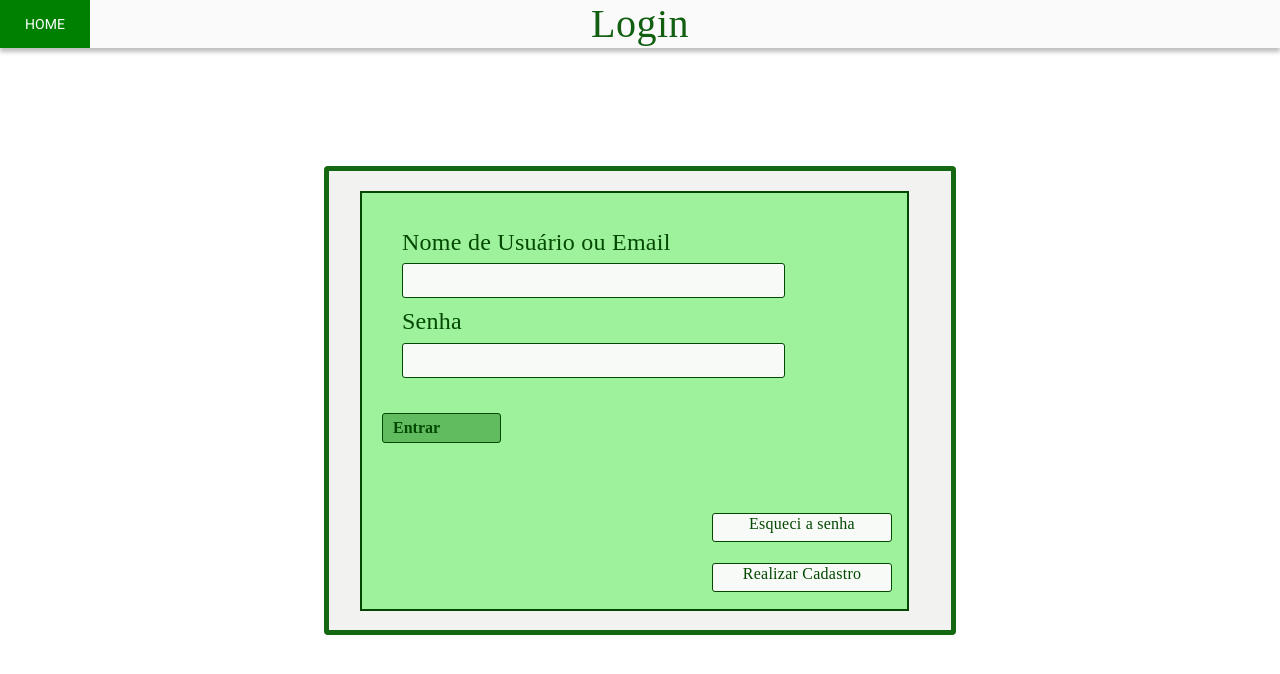
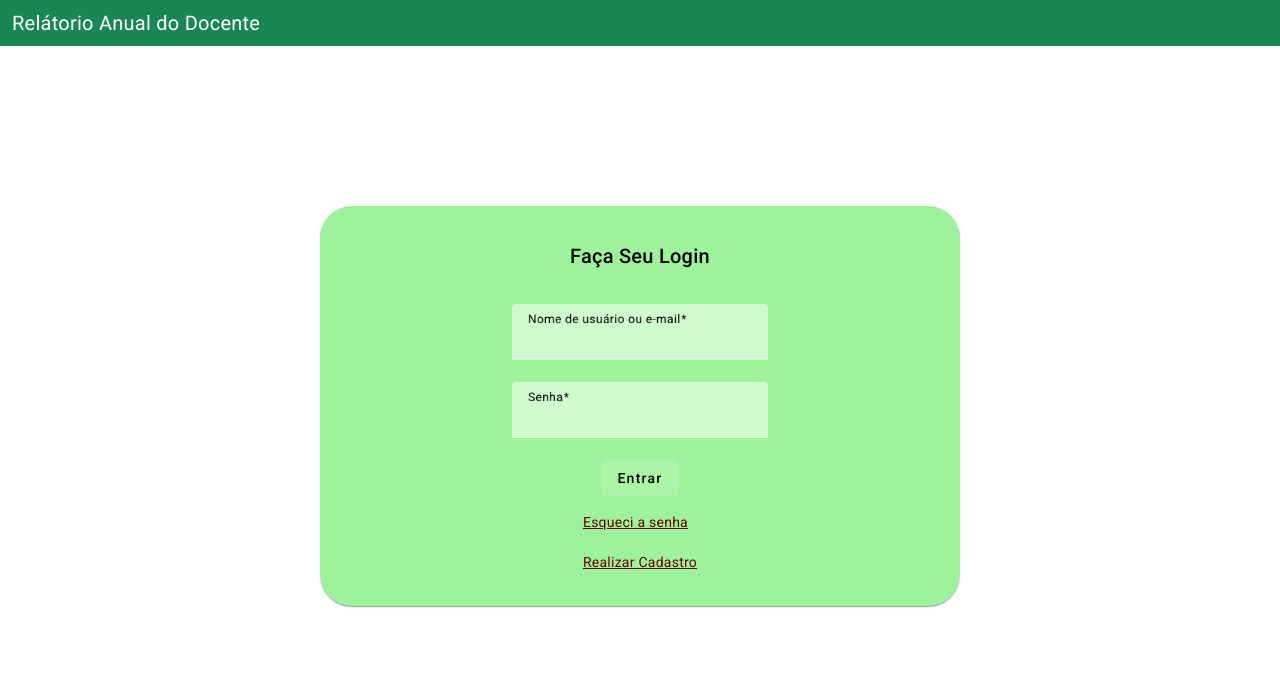
Before and after one commit to Grupo-1-LAB-SOFTWARE/APP, an Angular app: page /login in a window 1280 px wide. Shown: the top 674 px of the page. Built offline with nearby package versions, Linux system fonts and the light colour scheme.

Commit message:
feat: criação do componente de login

```diff
--- a/src/app/pages/login/login.component.html
+++ b/src/app/pages/login/login.component.html
@@ -1,19 +1,24 @@
-<!-- login-form.component.html -->
-<h2 class="login-title">Login</h2>
-<button type="submit" class="btn-home">HOME</button>
-<figure class="login-container">
-  <form [formGroup]="form">
-      <label for="username" class="usuario-title">Nome de Usuário ou Email</label>
-      <input type="text" id="username" name="username" required>
+<app-header [isLogged]="isLogged"></app-header>
+<app-container>
+  <mat-card class="login-container">
+    <h2>Faça Seu Login</h2>
+    <form [formGroup]="form">
+      <mat-form-field [floatLabel]="this.floatLabelControl">
+        <mat-label>Nome de usuário ou e-mail</mat-label>
+        <input matInput type="text" formControlName="username" >
+      </mat-form-field>
+      <mat-form-field [floatLabel]="this.floatLabelControl">
+        <mat-label>Senha</mat-label>
+        <input matInput type="password" formControlName="password" >
+      </mat-form-field>
 
-      <label for="password" class="senha-title">Senha</label>
-      <input type="password" id="password" name="password" required>
+        <button mat-raised-button [disabled]="form.invalid" type="submit" class="btn-entrar">Entrar</button>
 
-      <button [disabled]="form.invalid" type="submit" class="btn-entrar">Entrar</button>
+      </form>
+      <div class="a-container">
+        <a href="#" class="esqueci-senha">Esqueci a senha</a><br>
+        <a href="#" class="retangulo-cadastro" [routerLink]="['/cadastro']">Realizar Cadastro</a>
+      </div>
 
-      <a href="#" class="esqueci-senha">Esqueci a senha</a><br>
-
-      <a href="#" class="retangulo-cadastro">Realizar Cadastro</a>
-  </form>
-
-</figure>
+  </mat-card>
+</app-container>
--- a/src/app/pages/login/login.component.scss
+++ b/src/app/pages/login/login.component.scss
@@ -1,205 +1,48 @@
 /* login-form.component.scss */
-.login-title {
-  font-size: 2rem;
-  text-align: center;
-  font-family: 'Radio Canada';
-  font-style: normal;
-  font-weight: 400;
-  font-size: 40px;
-  line-height: 48px;
+.login-container{
+  display: flex;
+  justify-content: center;
+  flex-direction: column;
   align-items: center;
-  text-align: center;
-  background: #FAFAFA;
-  box-shadow: 0px 4px 4px rgba(0, 0, 0, 0.25);
-
-  color: #125F11;
+  border-radius: 2rem;
+  width: 40rem;
+  height: 25rem;
+  gap:  1rem;
 }
-.btn-home {
-  position: absolute;
-  width: 90px;
-  height: 48px;
-  left: 0px;
-  top: 0px;
-
-}
-.login-container {
-  width: 632px;
-  height: 469px;
-  left: calc(50% - 632px/2);
-  top: calc(50% - 469px/2);
-  padding: 16px;
-  background-color: #98fb98;
-  background: #F2F3F1;
-  border: 5px solid #146812;
-  border-radius: 4px;
-  margin: auto;
-  text-align: center;
-  position: absolute;
-  box-sizing: border-box;
-
-  position: absolute;
-  left: 0%;
-  right: 0%;
-  top: 0%;
-  bottom: 0%;
-
-}
-
-form {
-  box-sizing: border-box;
-  position: absolute;
-  width: 549px;
-  height: 420px;
-  left: calc(50% - 549px/2 - 5.5px);
-  top: calc(50% - 420px/2 + 0.5px);
-  background: #9EF29C;
-  border: 2px solid #024800;
-}
-.retangulo-cadastro {
-  box-sizing: border-box;
-  position: absolute;
-  width: 180px;
-  height:29.74px;
-  left: 350px;
-  top: 370px;
-
-  background: rgba(250, 250, 250, 0.980392);
-  border: 1px solid #024800;
-  border-radius: 3px;
-
-  font-family: 'Radio Canada';
-  font-style: normal;
-  font-weight: 400;
-  font-size: 16px;
-  line-height: 19px;
-  display: auto;
+form{
+  flex-direction: column;
+  display: flex;
+  width: 20vw;
+  justify-content: center;
   align-items: center;
-  text-align: center;
-
-  color: #024800;
-}
-
-.esqueci-senha {
-  box-sizing: border-box;
-
-  position: absolute;
-  width: 180px;
-  height:29.74px;
-  left: 350px;
-  top: 320px;
-
-  background: rgba(250, 250, 250, 0.980392);
-  border: 1px solid #024800;
-  border-radius: 3px;
-
-
-  font-family: 'Radio Canada';
-  font-style: normal;
-  font-weight: 400;
-  font-size: 16px;
-  line-height: 19px;
-  display: auto;
-  align-items: center;
-  text-align: center;
-
-  color: #024800;
-}
-
-.btn-entrar {
-  position: absolute;
-  width: 119px;
-  height: 30px;
-  left: 20px;
-  top: 220px;
-
-  background: #61BB5F;
-  border: 1px solid #024800;
-  border-radius: 3px;
-
-  font-family: 'Radio Canada';
-  font-style: normal;
-  font-weight: 600;
-  font-size: 16px;
-  line-height: 19px;
-  display: flex;
-  align-items: center;
-
-  color: #024800;
-}
-
-.senha-title{
-  position: relative;
-  left: 30px;
-  top: 45px;
-  font-family: 'Radio Canada';
-  font-style: normal;
-  font-weight: 400;
-  font-size: 24px;
-  line-height: 29px;
-  display: flex;
-  align-items: center;
-
-  color: #024800;
-}
-#password {
-  box-sizing: border-box;
-
-  position: absolute;
-  width: 383px;
-  height: 35px;
-  left: 40px;
-  top: 150px;
-
-  background: rgba(250, 250, 250, 0.980392);
-  border: 1px solid #024800;
-  border-radius: 3px;
-}
-
-.usuario-title{
-  position: relative;
-  left: 30px;
-  top: 25px;
-  font-family: 'Radio Canada';
-  font-style: normal;
-  font-weight: 400;
-  font-size: 24px;
-  line-height: 29px;
-  display: flex;
-  align-items: center;
-
-  color: #024800;
-}
-#username {
-  box-sizing: border-box;
-
-  position: absolute;
-  width: 383px;
-  height: 35px;
-  left: 40px;
-  top: 70px;
-
-  background: rgba(250, 250, 250, 0.980392);
-  border: 1px solid #024800;
-  border-radius: 3px;
-}
-label, button {
-  width: 100%;
-  padding: 10px;
-  margin-bottom: 10px;
-}
-
-button {
-  background-color: green;
-  color: white;
-  border: none;
-  cursor: pointer;
 }
 
 a {
-  text-decoration: none;
-  color: #333;
+  color: #6a0000;
 }
-mat-form-field {
-  display: block;
 
+.matContainer{
+  border-top: 2px solid #6AD268;
+  border-bottom: 2px solid #6AD268;
+  border-radius: 2rem;
+  width: 30rem;
+  align-items: center;
 }
+app-container{
+  display: flex;
+  justify-content: center;
+  align-items: center;
+  margin-top: 10rem;
+}
+.a-container{
+  display: flex;
+  flex-direction: column;
+  color: #6a0000;
+}
+
+mat-form-field{
+  width: 20vw;
+}
+.mdc-text-field--filled:not(.mdc-text-field--disabled) .mdc-text-field__input {
+  color: #000 !important;
+}
--- a/src/app/pages/login/login.component.ts
+++ b/src/app/pages/login/login.component.ts
@@ -1,5 +1,6 @@
 import { Component, OnInit } from '@angular/core';
 import { FormBuilder, FormGroup, Validators } from '@angular/forms';
+import { FloatLabelType } from '@angular/material/form-field';
 import { MatSnackBar } from '@angular/material/snack-bar';
 import { Router } from '@angular/router';
 import { Usuario } from 'src/app/core/interfaces/usuario.interface';
@@ -12,7 +13,8 @@ import { AutenticacaoService } from 'src/app/core/services/autenticacao.service'
 })
 export class LoginComponent implements OnInit {
   form!: FormGroup;
-
+  isLogged: boolean = false;
+  floatLabelControl = 'always' as FloatLabelType;
   initialForm = {
     username: ['', [Validators.required, Validators.email]],
     password: ['', [Validators.required,Validators.minLength(3)]],
```
